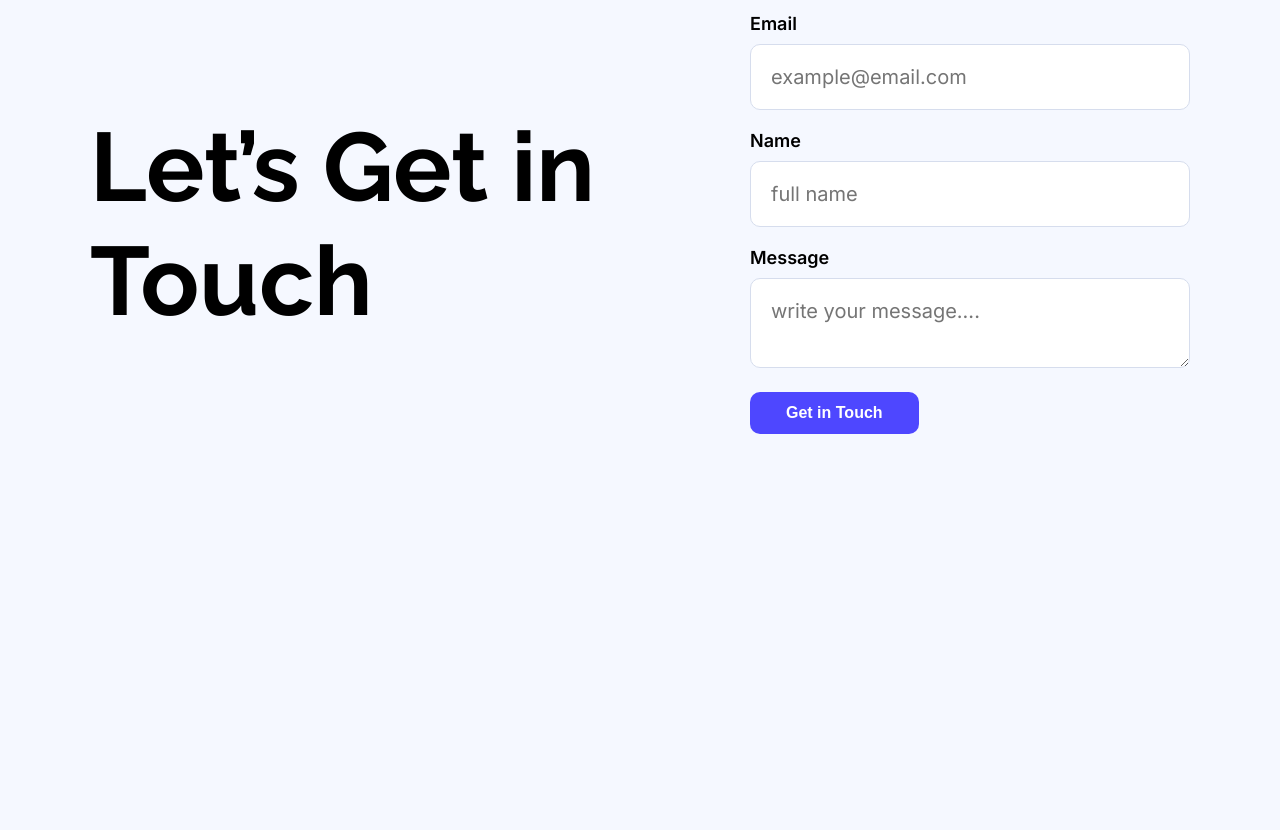
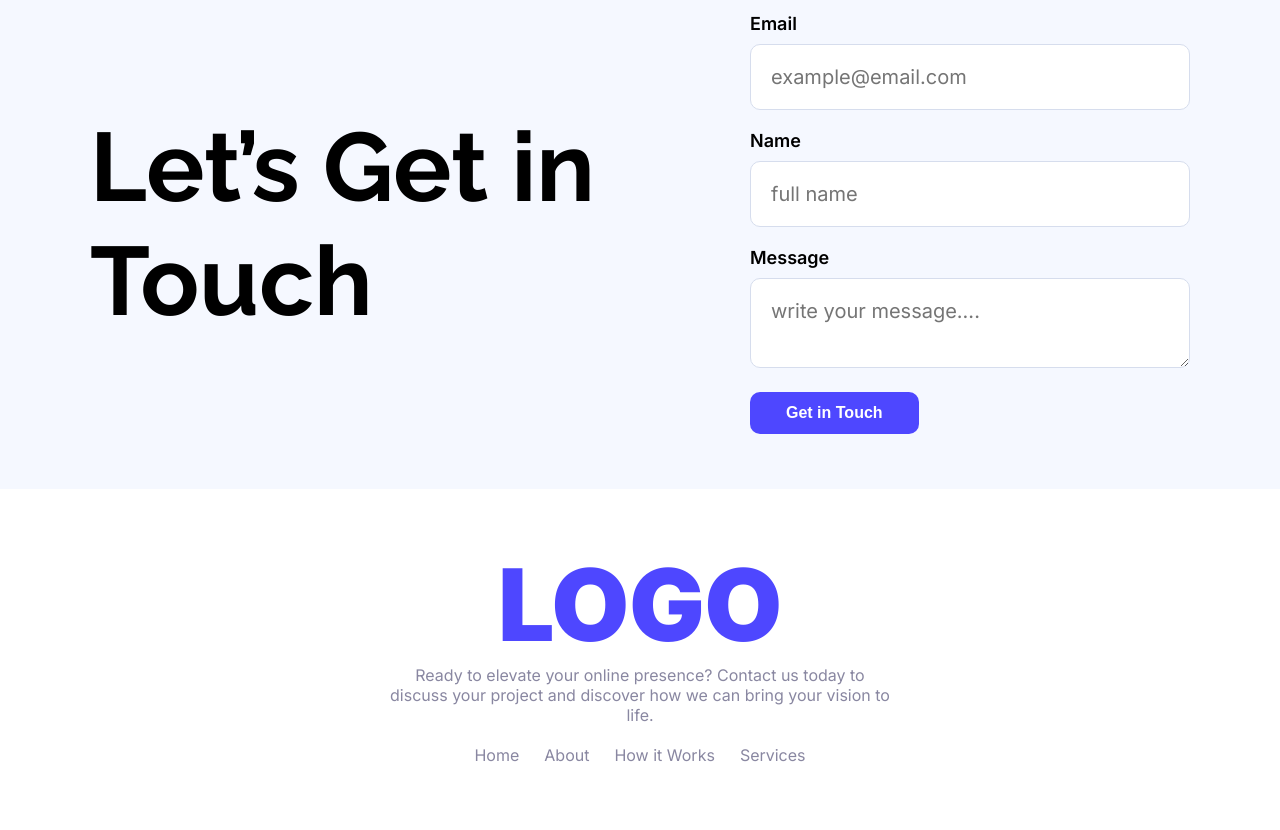
Before and after one commit to iamOmarFaruk/ASSIGNMENT-001, a plain HTML site: page index.html in a window 1280 px wide. Shown: the part 2715-3545 px from the top of the page. Before the commit the page ends 3204 px from the top, so only its background shows below. Drawn offline with Linux system fonts and the light colour scheme.

Commit message:
footer-done

```diff
--- a/index.html
+++ b/index.html
@@ -211,6 +211,32 @@
 
 
 
+  <!-- footer start -->
+  <footer class="footer space">
+    <div class="container">
+      <div class="footer-content text-center">
+        <div class="footer-logo purple-text inter-black">
+          LOGO
+        </div>
+        <div class="footer-content-text">
+          <p class="inter-default">Ready to elevate your online presence? Contact us today to discuss your project and discover how we can bring your
+          vision to life.</p>
+          <nav class="footer-nav">
+            <ul class="footer-nav-list">
+              <li class="footer-nav-item"><a href="#" class="inter-default">Home</a></li>
+              <li class="footer-nav-item"><a href="#" class="inter-default">About</a></li>
+              <li class="footer-nav-item"><a href="#" class="inter-default">How it Works</a></li>
+              <li class="footer-nav-item"><a href="#" class="inter-default">Services</a></li>
+            </ul>
+          </nav>
+
+        </div>
+
+      </div>
+    </div>
+  </footer>
+  <!-- footer end -->
+
 </body>
 
 </html>
--- a/style.css
+++ b/style.css
@@ -370,3 +370,40 @@ input[type="email"], input[type="text"], textarea {
   border: 1px solid #D6DDED;
   font-size:20px;
 }
+
+/* footer styles */
+.footer{
+  background-color: #fff;
+}
+.footer-logo{
+  font-size:100px;}
+
+  .footer-content-text{
+    width: 100%;
+    max-width: 510px;
+    margin: 0 auto;
+  }
+
+  .footer-content-text p{
+    font-size: 16px;
+    color:#8987A1;
+    margin-bottom: 20px;
+  }
+
+  ul.footer-nav-list{
+    list-style: none;
+    padding: 0;
+    margin: 0;
+    display: flex;
+    justify-content:center;
+    gap:25px;
+  }
+
+  .footer-nav-item {
+    margin-bottom: 10px;
+  }
+
+  .footer-nav-item a {
+    text-decoration: none;
+    color: #8987A1;
+  }
```
